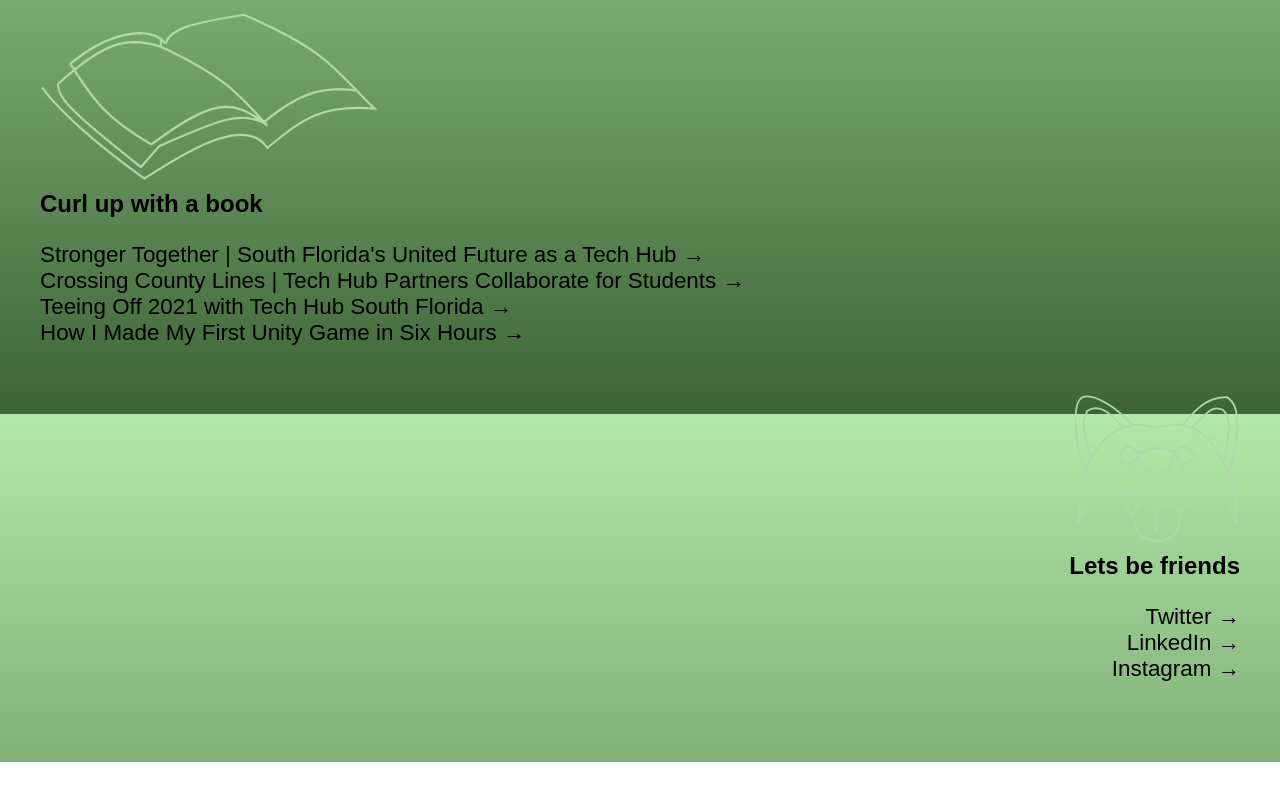
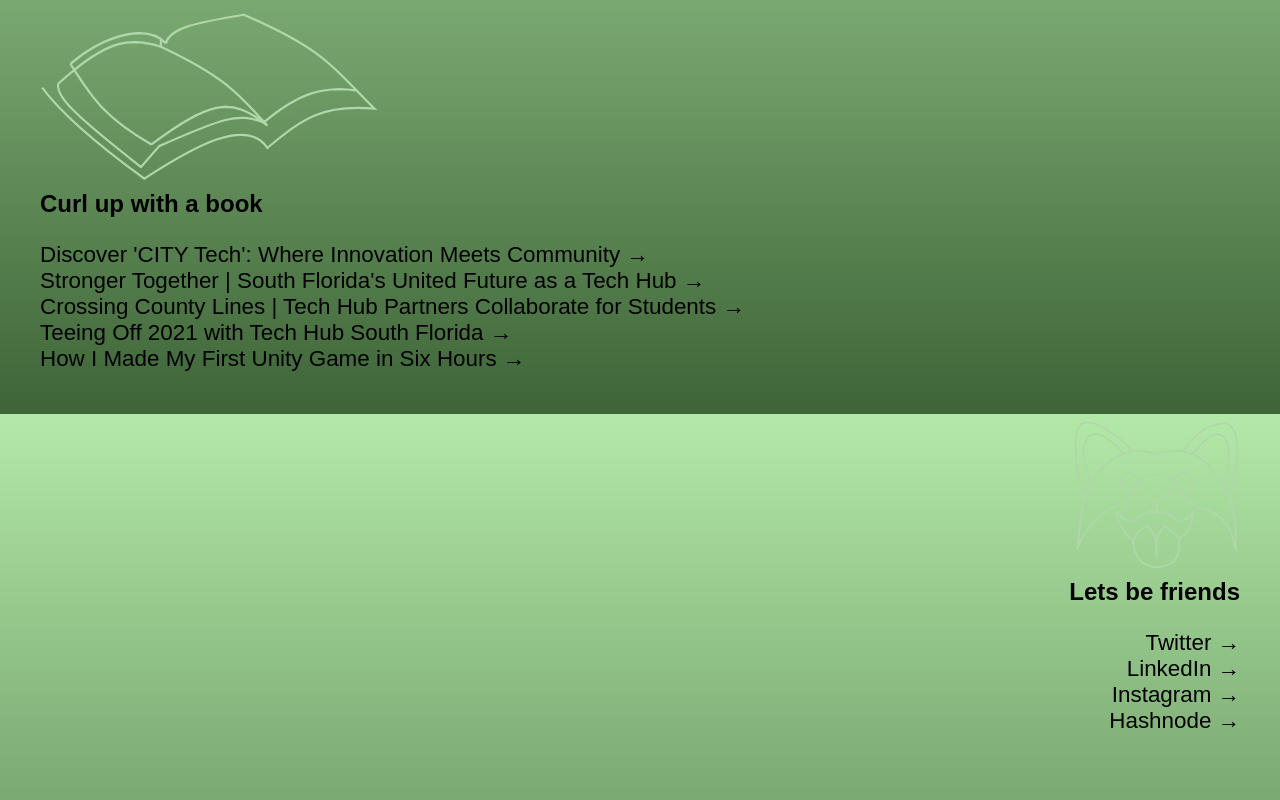
Before and after one commit to RebeccaBakels/rebeccabakels-portfolio, a Next.js app: page / in a window 1280 px wide. Shown: the part 1186-1986 px from the top of the page. Before the commit the page ends 1948 px from the top, so only its background shows below. Built offline with nearby package versions, Linux system fonts and the light colour scheme.

Commit message:
added new links

```diff
--- a/components/Info.js
+++ b/components/Info.js
@@ -78,6 +78,14 @@ function Info() {
           <h2 className={styles.summary}>Curl up with a book</h2>
           <a
             className={styles.link_left}
+            href="https://rebeccabakels.hashnode.dev/discover-city-tech-where-innovation-meets-community"
+            target="_blank"
+            rel="noopener noreferrer"
+          >
+            Discover 'CITY Tech': Where Innovation Meets Community &rarr;
+          </a>
+          <a
+            className={styles.link_left}
             href="https://techhubsouthflorida.org/stronger-together/"
             target="_blank"
             rel="noopener noreferrer"
@@ -149,6 +157,14 @@ function Info() {
           >
             Instagram &rarr;
           </a>
+          <a
+            className={styles.link_right}
+            href="https://rebeccabakels.hashnode.dev/"
+            target="_blank"
+            rel="noopener noreferrer"
+          >
+            Hashnode &rarr;
+          </a>
         </div>
       </div>
     </>
```
